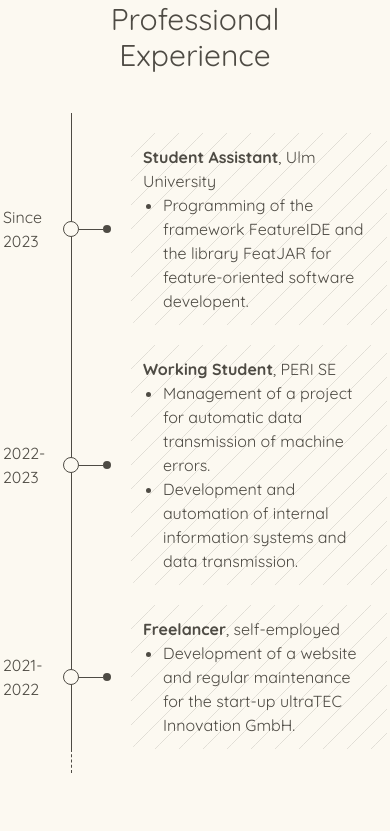
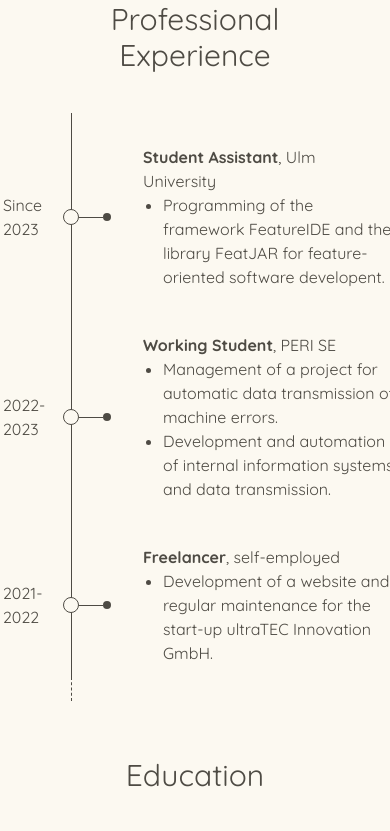
Before and after one commit to dev-andreas/portfolio-website, a Nuxt app: page / in a window 390 px wide. Shown: the part 2880-3711 px from the top of the page. Built offline with nearby package versions, Linux system fonts and the light colour scheme.

Commit message:
graphical changes

```diff
--- a/components/TimeLine.vue
+++ b/components/TimeLine.vue
@@ -3,16 +3,18 @@
     <div class="absolute w-0 h-full border-l border-font-dark left-20 sm:left-28 -translate-x-3 sm:-translate-x-1 z-0"></div>
     <div class="absolute w-0 top-full h-6 border-l border-dashed border-font-dark left-20 sm:left-28 -translate-x-3 sm:-translate-x-1 z-0"></div>
     <span class="h-0"></span>
-    <li v-for="item, index in props.items" class="flex items-center" :key="item.title">
+    <li v-for="item, index in props.items"
+      class="flex items-center z-10"
+      :key="item.title"
+      @mouseover="onHover(index)"
+      @mouseleave="onLeave()" ref>
       <p class="w-10 sm:w-20 sm:whitespace-nowrap transition-all duration-200 ease-out" :class="{ 'font-bold': index == hover }">{{ item.time }}</p>
-      <div class="mx-5 flex items-center z-10">
+      <div class="mx-5 flex items-center">
         <div class="w-4 h-4 rounded-full border border-font-dark transition-all duration-200 ease-out" :class="[index == hover ? 'bg-font-dark' : 'bg-backg-light']"></div>
         <div class="w-6 h-0 border-b border-font-dark"></div>
         <div class="w-2 h-2 bg-font-dark rounded-full"></div>
       </div>
-      <div class="bgg p-3 rounded-lg w-64 sm:w-96 lg:w-64 xl:w-96 pr-8"
-        @mouseover="onHover(index)"
-        @mouseleave="onLeave()">
+      <div class="p-3 rounded-lg w-64 sm:w-96 lg:w-64 xl:w-96">
         <p><b>{{ item.title }}</b>, {{ item.institution }}</p>
         <ul>
           <li class="list-disc translate-x-5" v-for="detail in item.details">{{ detail }}</li>
```
Also changed, not shown: assets/images/mail.svg.
